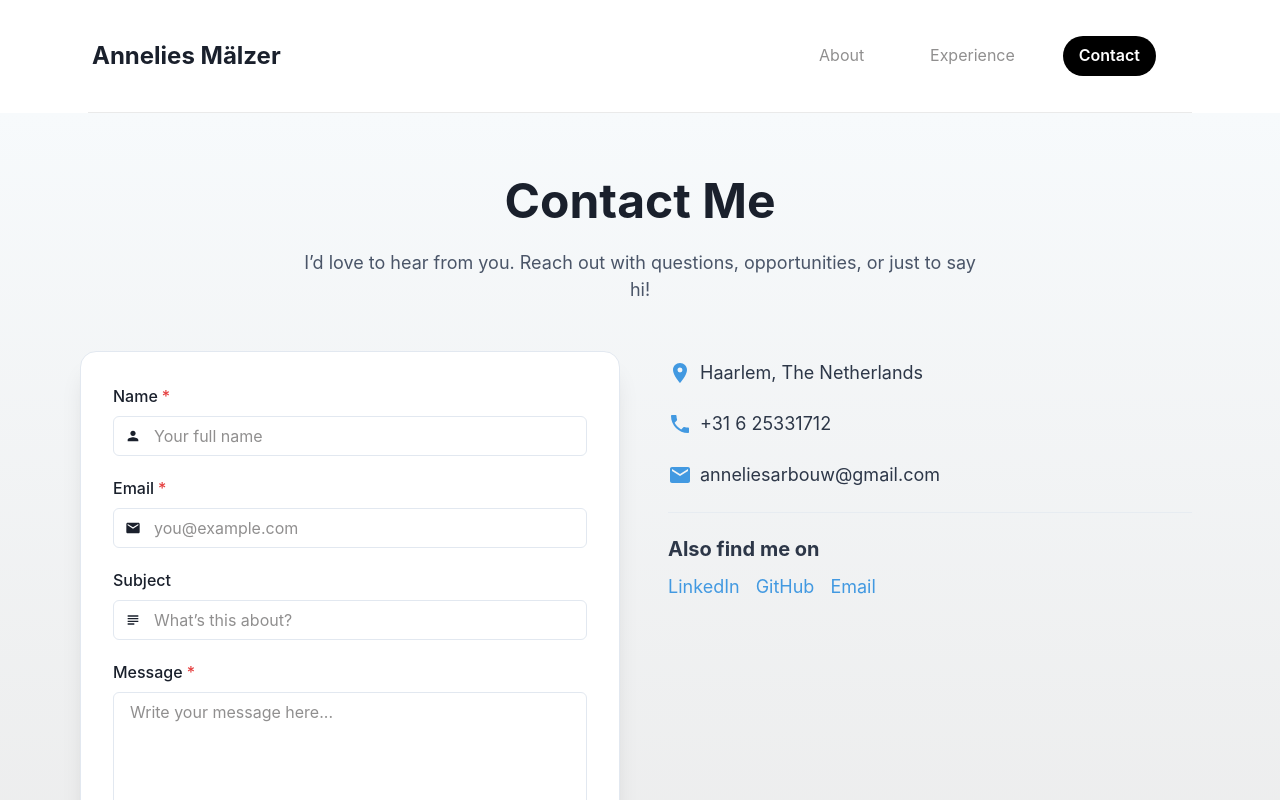
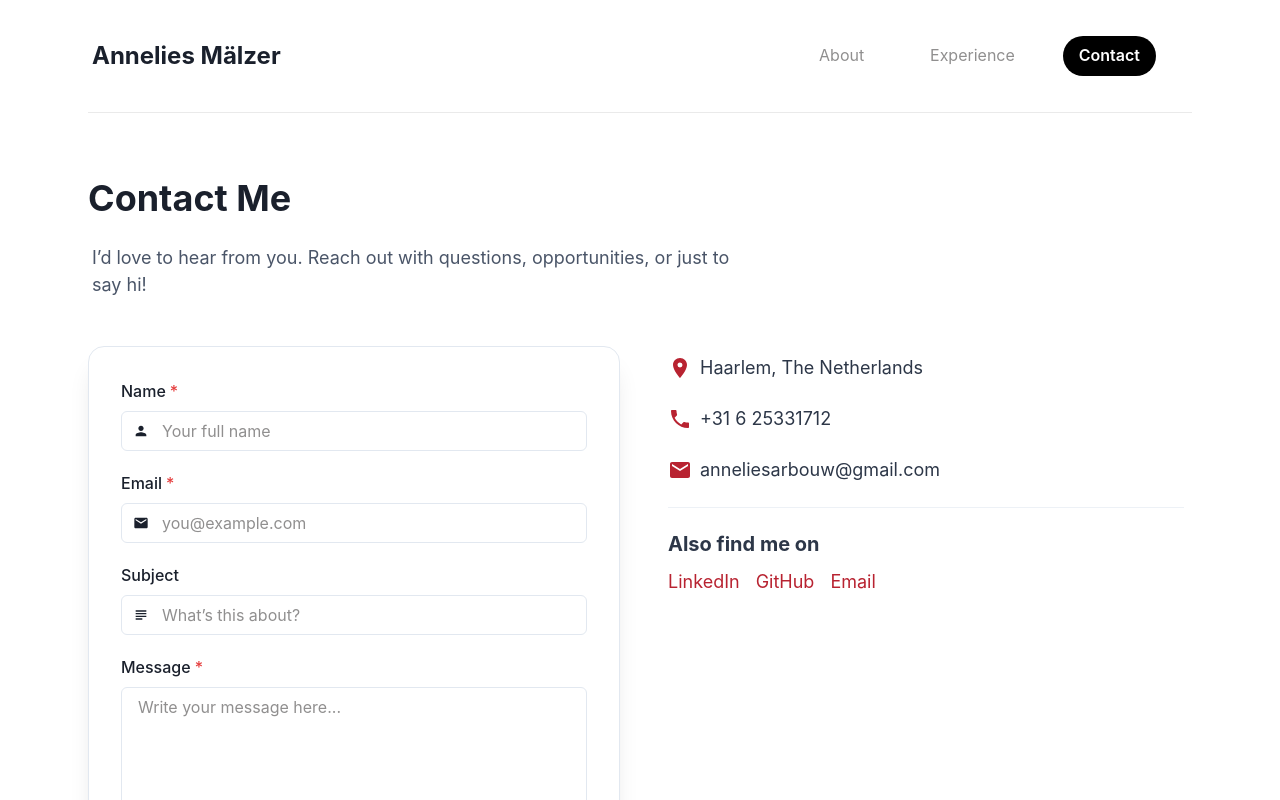
Before and after one commit to Annie113/my_portfolio, a React (Vite) app: page /contact in a window 1280 px wide. Shown: the top 800 px of the page. Built offline with nearby package versions, Linux system fonts and the light colour scheme.

Commit message:
update all

```diff
--- a/src/components/Navigation.jsx
+++ b/src/components/Navigation.jsx
@@ -95,7 +95,6 @@ export const Navigation = () => {
           px={6}
           pb={7}
           borderBottom="1px solid #eaeaea"
-          mx="5"
         >
           {NAV_LINKS.map((link) => (
             <Button
--- a/src/pages/ContactPage.jsx
+++ b/src/pages/ContactPage.jsx
@@ -42,7 +42,7 @@ const ContactItem = ({ icon, children }) => (
     <Icon
       as={icon}
       boxSize={6}
-      color={ACCENT_COLOR}
+      color="customRed.100"
       transition="transform 0.2s ease-in-out"
       _groupHover={{ transform: 'translateX(6px)' }}
       aria-hidden="true"
@@ -182,22 +182,20 @@ const ContactPage = () => {
     <Box
       minH="100vh"
       py={{ base: 12, md: 16 }}
-      bgGradient="linear(to-b, gray.50, gray.100)"
     >
-      <Container maxW="6xl">
+      <Container maxW="1200px" px={{ base: 5, md: 12}}>
         {/* Header */}
         <Stack
           spacing={6}
-          textAlign="center"
           mb={{ base: 8, md: 12 }}
         >
-          <Heading size="2xl">Contact Me</Heading>
+          <Heading>Contact Me</Heading>
 
           <Text
             fontSize={{ base: 'md', md: 'lg' }}
+            px={1}
             color="gray.600"
             maxW="2xl"
-            mx="auto"
           >
             I’d love to hear from you. Reach out with
             questions, opportunities, or just to say hi!
@@ -392,7 +390,7 @@ const ContactPage = () => {
                   <Link
                     href="https://www.linkedin.com/in/anneliesarbouw/"
                     isExternal
-                    color={ACCENT_COLOR}
+                    color="customRed.100"
                   >
                     LinkedIn
                   </Link>
@@ -400,14 +398,14 @@ const ContactPage = () => {
                   <Link
                     href="https://github.com/Annie113"
                     isExternal
-                    color={ACCENT_COLOR}
+                    color="customRed.100"
                   >
                     GitHub
                   </Link>
 
                   <Link
                     href={`mailto:${CONTACT_EMAIL}`}
-                    color={ACCENT_COLOR}
+                    color="customRed.100"
                   >
                     Email
                   </Link>
--- a/src/pages/Experience.jsx
+++ b/src/pages/Experience.jsx
@@ -203,6 +203,7 @@ const ResumeAccordionItem = ({
         {/*----- ACCORDION BUTTONS -----*/}
         <AccordionButton
           bg="customBlue.500"
+
           color="white"
           borderRadius="xl"
           px={6}
@@ -304,12 +305,13 @@ const ResumeAccordionItem = ({
 
 const ResumeSection = ({ title, data }) => {
   return (
-    <Box py={{ base: 1, md: 10 }} px={{ base: 1, md: 8 }}>
-      <Container maxW="1200px">
+    <Box py={{ base: 1, md: 4, lg: 6 }} px={{ base: 1, md: 8 }}>
+      <Container maxW="1140px">
         <Heading
           as="h2"
           variant="h2"
           mb={6}
+          px={{ base: 1, md: 2 }}
           pb={5}
           borderBottom="1px solid"
           borderColor="gray.100"
@@ -336,7 +338,7 @@ const ResumeSection = ({ title, data }) => {
 
 export const Experience = () => {
   return (
-    <Box bg="white">
+    <Box bg="white" mt={{ base: 5 }}>
       <ResumeSection title="Studies" data={studies} />
 
       <ResumeSection
--- a/src/pages/HomePage.jsx
+++ b/src/pages/HomePage.jsx
@@ -179,7 +179,7 @@ export const HomePage = () => {
       </Box>
 
       {/* Projects 1 */}
-      <Box bg="#fff" py={10}>
+      <Box bg="#fff" py={10} >
         <Box maxW="1200px" mx="auto" px={{ base: 7, md: 12 }}>
           <Heading
             as="h2"
@@ -204,7 +204,7 @@ export const HomePage = () => {
                 </AspectRatio>
               </Link>
               <Text fontWeight="bold">My Recipe App</Text>
-              <Text>A basic recipe app built with React Vite and Chakra UI.</Text>
+              <Text>A basic recipe app built with React Vite and Chakra UI. The data is stored as JSON in a local file and rendered dynamically with reusable components.</Text>
             </Stack>
 
             <Stack spacing={4}>
@@ -221,7 +221,7 @@ export const HomePage = () => {
       </Box>
 
       {/* Projects 2 */}
-      <Box bg="#fff" py={{ base: 0, md: 10 }}>
+      <Box bg="#fff" mb={{base: 6, md: 10}}>
         <Box maxW="1200px" mx="auto" px={{ base: 7, md: 12 }}>
           <Heading
             as="h2"
```
